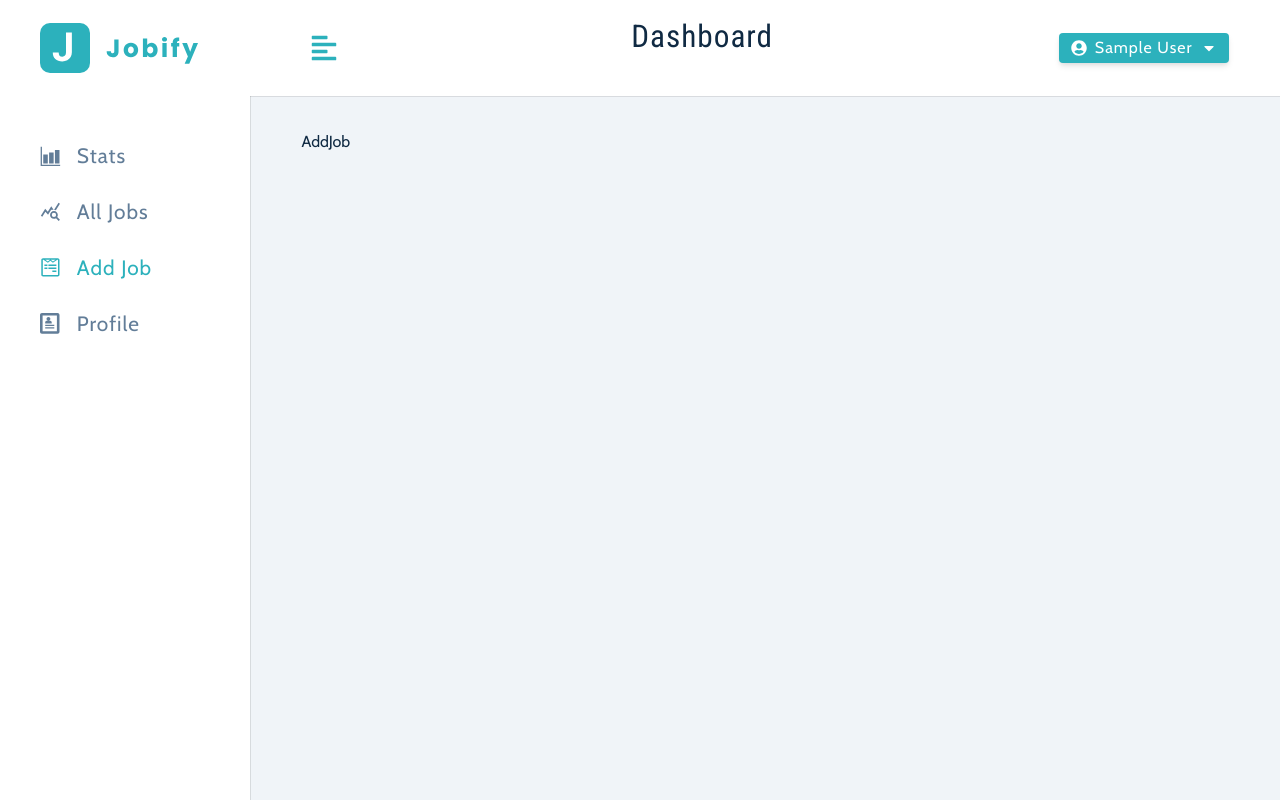
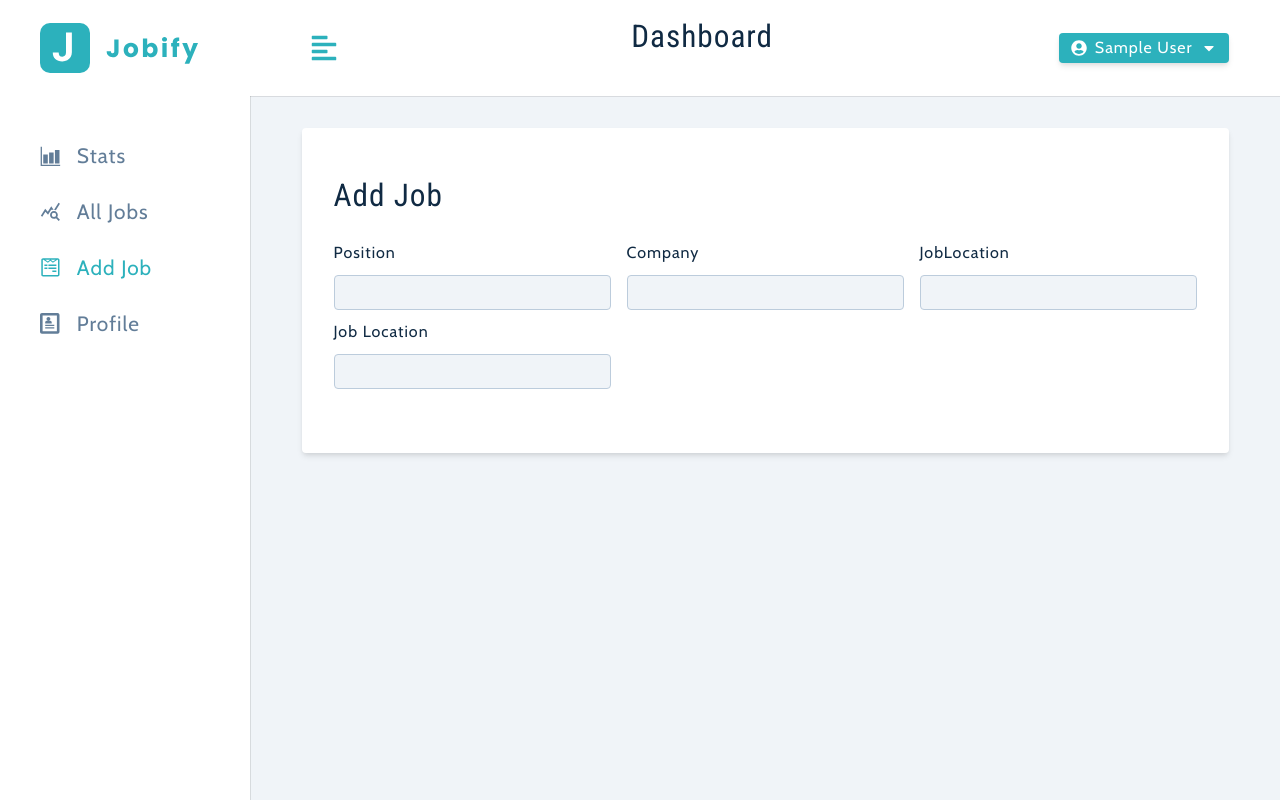
Before and after one commit to Elias-Kibret/Jobfy, a React (Vite) app in the folder client/: page /add-job in a window 1280 px wide. Built offline with nearby package versions, Linux system fonts and the light colour scheme; sample sign-in values are in the browser's storage.

Commit message:
Form for job

```diff
--- a/client/src/context/appContext.jsx
+++ b/client/src/context/appContext.jsx
@@ -34,8 +34,8 @@ export const initialState = {
 	position: '',
 	company: '',
 	jobLocation: userLocation || '',
-	JobTypeOptions: ['full-time', 'part-time', 'remote', 'internship'],
-	jpbType: 'full-time',
+	jobTypeOptions: ['full-time', 'part-time', 'remote', 'internship'],
+	jobType: 'full-time',
 	statusOptions: ['interview', 'declined','pending'],
 	status:'pending'
 
--- a/client/src/page/DashBoard/AddJob.jsx
+++ b/client/src/page/DashBoard/AddJob.jsx
@@ -1,4 +1,53 @@
+import { FormRow,Alert } from '../../components'
+import { useAppContext } from '../../context/appContext';
+import Wrapper from '../../assets/wrappers/DashboardFormPage';
 const AddJob = () => {
-	return <div>AddJob</div>;
+	const { isEditing, showAlert, displayAlert, position, company, jobLocation, jobType, jobTypeOptions, statusOptions } = useAppContext()
+
+	const handleJobInput = (e) => {
+		e.preventDefault()
+		console.log(e.target.value)
+
+	}
+	return <Wrapper>
+		<form className='form'>
+			<h3>{isEditing ? 'Edit Job' : 'Add Job'}</h3>
+			{
+				showAlert&&<Alert/>
+			}
+			<div className='form-center'>
+				{/* Position */}
+				<FormRow
+					type="text"
+					name="position"
+					value={position}
+					handleChange={handleJobInput}
+				/>
+				{/* Company */}
+				<FormRow
+					type="text"
+					name="company"
+					value={company}
+					handleChange={handleJobInput}
+				/>
+				{/* Location */}
+				<FormRow
+					type="text"
+					name="jobLocation"
+					value={jobLocation}
+					handleChange={handleJobInput}
+				/>
+
+				<FormRow
+					type="text"
+					labelText='Job Location'
+					name="jobLocation"
+					value={jobLocation}
+					handleChange={handleJobInput}
+				/>
+
+			</div>
+		</form>
+	</Wrapper>;
 };
 export default AddJob;
```
